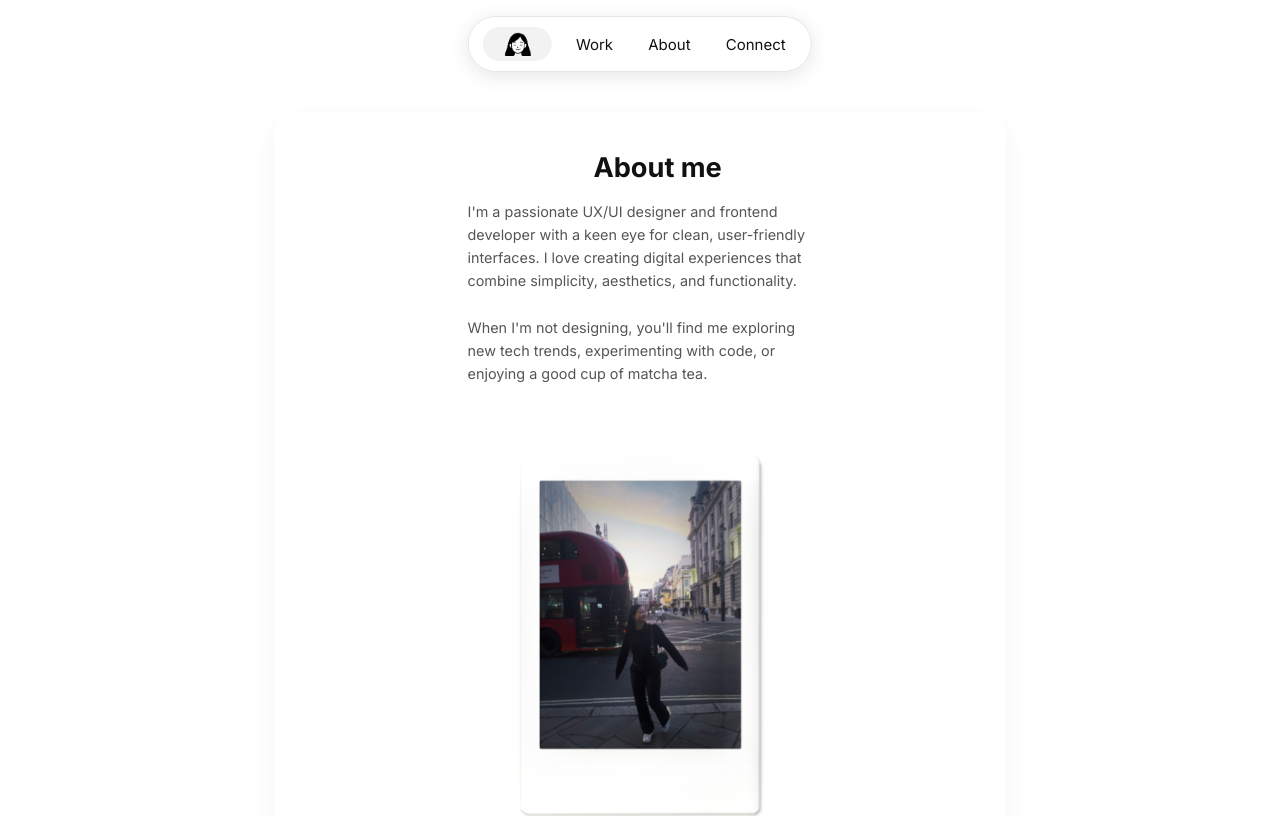
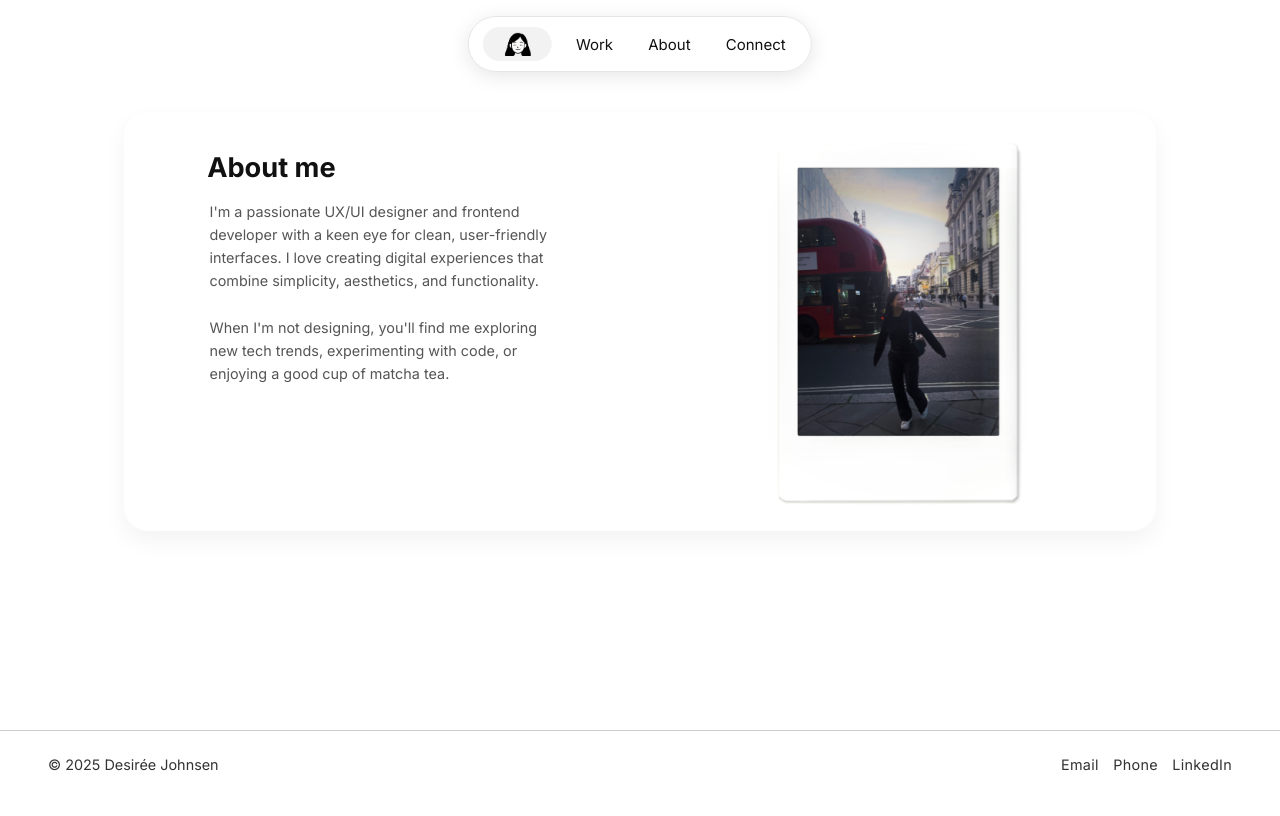
Before and after one commit to desjohnsen/portfolio, a React (Vite) app: page /about in a window 1280 px wide. Shown: the top 816 px of the page. Built offline with nearby package versions, Linux system fonts and the light colour scheme.

Commit message:
fix: update media queries for about section and fix title margin

```diff
--- a/src/styles/About.css
+++ b/src/styles/About.css
@@ -99,11 +99,12 @@
     margin-top: 7rem;
     margin-left: auto;
     margin-right: auto;
+    flex-direction: row;
   }
 
   .about-title {
-    text-align: center;
-    margin-left: 2.2rem;
+    text-align: left;
+    margin-left: 0rem;
     font-size: 1.7rem;
   }
 
@@ -116,13 +117,13 @@
     order: 0;
   }
 
-  @media (min-width: 769px) {
+  @media (min-width: 1024px) {
     .about-section {
-      max-width: 700px;
-      padding: 1rem;
-      margin-top: 7rem;
-      margin-left: auto;
-      margin-right: auto;
+      max-width: 1000px;
+    }
+
+    .about-title {
+      margin-left: 4.2rem;
     }
   }
 }
```
